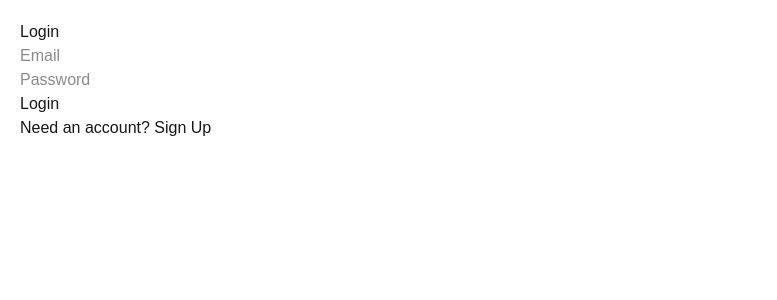
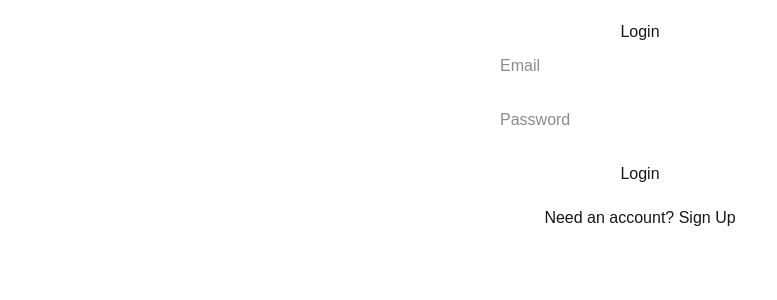
Before and after one commit to sadad54/keenify-todo, a Next.js app: page / in a window 1280 px wide. Shown: the top 300 px of the page, without its empty margins (0-777 px from the left). Built offline with nearby package versions, Linux system fonts and the light colour scheme; no server answers.

Commit message:
fixed the mixup between directories

```diff
--- a/src/app/page.js
+++ b/src/app/page.js
@@ -1,6 +1,9 @@
+// src/app/page.js
+"use client"
+
 import { useState } from 'react'
-import { useRouter } from 'next/router'
-import { supabase } from '../lib/supabaseClient'
+import { useRouter } from 'next/navigation'
+import { supabase } from '../../lib/supabaseClient'
 
 export default function AuthPage() {
     const [email, setEmail] = useState('')
@@ -12,26 +15,47 @@ export default function AuthPage() {
         e.preventDefault()
         if (isLogin) {
             const { error } = await supabase.auth.signInWithPassword({ email, password })
-            if (error) alert(error.message)
-            else router.push('/dashboard')
+            if (error) {
+                alert(error.message)
+            } else {
+                router.push('/dashboard')
+            }
         } else {
             const { error } = await supabase.auth.signUp({ email, password })
-            if (error) alert(error.message)
-            else alert('Signup successful! You can now log in.')
+            if (error) {
+                alert(error.message)
+            } else {
+                alert('Signup successful! You can now log in.')
+                setIsLogin(true)
+            }
         }
     }
 
     return (
-        <div style={{ padding: 20 }}>
+        <div style={{ padding: '20px', display: 'flex', flexDirection: 'column', alignItems: 'center' }}>
             <h1>{isLogin ? 'Login' : 'Sign Up'}</h1>
-            <form onSubmit={handleSubmit}>
-                <input type="email" placeholder="Email" value={email} onChange={(e) => setEmail(e.target.value)} required />
-                <br />
-                <input type="password" placeholder="Password" value={password} onChange={(e) => setPassword(e.target.value)} required />
-                <br />
-                <button type="submit">{isLogin ? 'Login' : 'Sign Up'}</button>
+            <form onSubmit={handleSubmit} style={{ display: 'flex', flexDirection: 'column', width: '300px', gap: '10px' }}>
+                <input
+                    type="email"
+                    placeholder="Email"
+                    value={email}
+                    onChange={(e) => setEmail(e.target.value)}
+                    required
+                    style={{ padding: '10px' }}
+                />
+                <input
+                    type="password"
+                    placeholder="Password"
+                    value={password}
+                    onChange={(e) => setPassword(e.target.value)}
+                    required
+                    style={{ padding: '10px' }}
+                />
+                <button type="submit" style={{ padding: '10px' }}>
+                    {isLogin ? 'Login' : 'Sign Up'}
+                </button>
             </form>
-            <button onClick={() => setIsLogin(!isLogin)}>
+            <button onClick={() => setIsLogin(!isLogin)} style={{ marginTop: '10px' }}>
                 {isLogin ? 'Need an account? Sign Up' : 'Already have an account? Login'}
             </button>
         </div>
```
